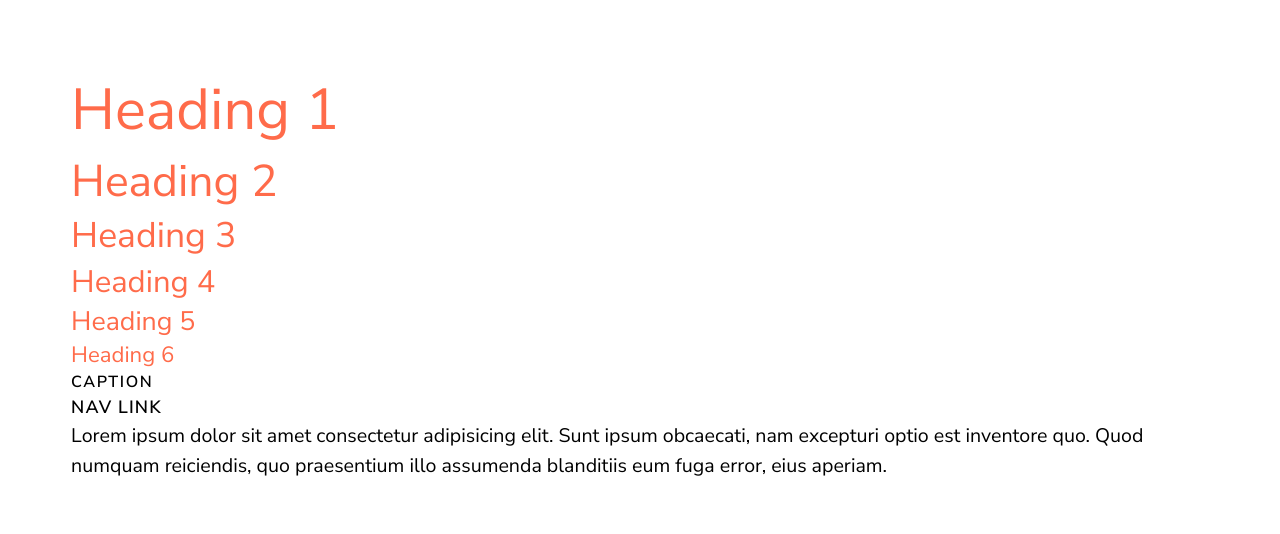
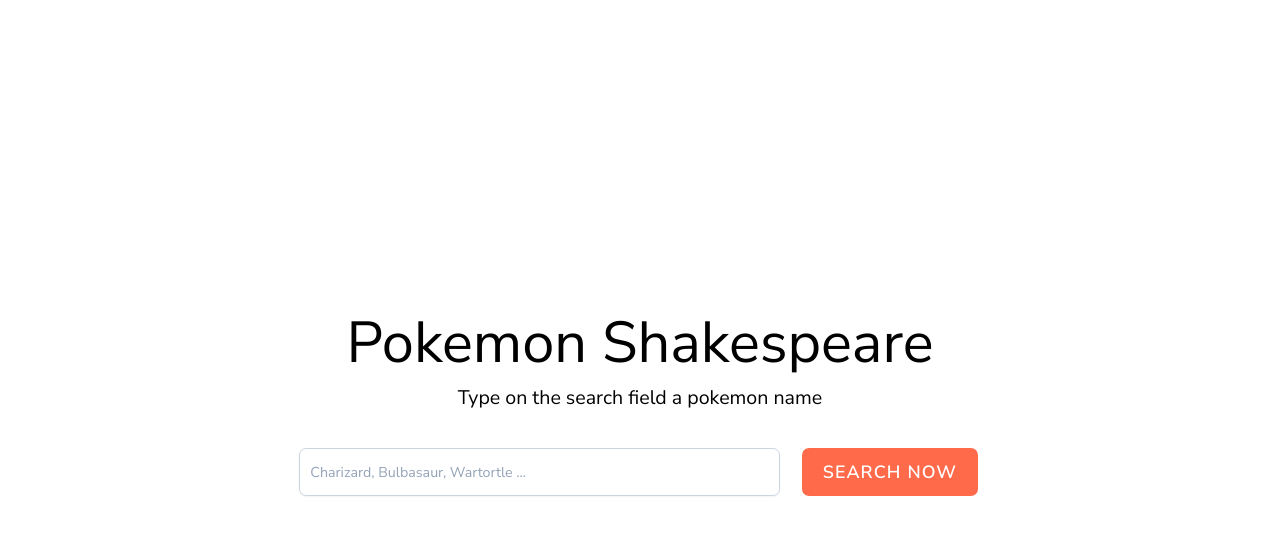
Before and after one commit to Pizzu/Pokemon-Shakespeare, a React (Create React App) app in the folder client/: page / in a window 1280 px wide. Shown: the top 534 px of the page. Built offline with nearby package versions, Linux system fonts and the light colour scheme.

Commit message:
Create Section Layout Component. Create basic Html structure in homepage

```diff
--- a/client/src/App.tsx
+++ b/client/src/App.tsx
@@ -1,22 +1,26 @@
 import React from "react";
+import { SectionLayout } from "./components/common";
 
 const App: React.FC = () => {
   return (
     <main>
-      <section>
-        <div className="container">
-          <h1 className="text-primary">Heading 1</h1>
-          <h2 className="text-primary">Heading 2</h2>
-          <h3 className="text-primary">Heading 3</h3>
-          <h4 className="text-primary">Heading 4</h4>
-          <h5 className="text-primary">Heading 5</h5>
-          <h6 className="text-primary">Heading 6</h6>
-          <p className="caption">Caption</p>
-          <button className="nav-link">Nav Link</button>
-          <p>Lorem ipsum dolor sit amet consectetur adipisicing elit. Sunt ipsum obcaecati, nam excepturi optio est inventore quo. Quod numquam reiciendis,
-            quo praesentium illo assumenda blanditiis eum fuga error, eius aperiam.</p>
+      <SectionLayout>
+        <div className="grid grid-flow-row gap-10 max-w-3xl mx-auto">
+          <div className="text-center">
+            <h1>Pokemon Shakespeare</h1>
+            <p>Type on the search field a pokemon name</p>
+          </div>
+          <form className="grid grid-cols-7 items-stretch gap-6">
+            <label htmlFor="pokemon" className="block col-span-5">
+              <input type="text" id="pokemon" name="pokemon" className="h-full px-3 py-2 bg-white border shadow-sm border-slate-300 placeholder-slate-400 focus:outline-none focus:border-primary focus:ring-primary block w-full rounded-lg focus:ring-1"
+                placeholder="Charizard, Bulbasaur, Wartortle ..." />
+            </label>
+            <div className="col-span-2">
+              <button className="nav-link bg-primary text-white rounded-lg px-6 py-3">Search Now</button>
+            </div>
+          </form>
         </div>
-      </section>
+      </SectionLayout>
     </main>
   );
 }
--- /dev/null
+++ b/client/src/components/common/index.ts
@@ -0,0 +1 @@
+export { default as SectionLayout } from "./section"
--- /dev/null
+++ b/client/src/components/common/section/index.tsx
@@ -0,0 +1,17 @@
+import { ReactNode } from "react"
+
+type SectionLayoutProps = {
+  children: ReactNode
+}
+
+const SectionLayout: React.FC<SectionLayoutProps> = ({ children }) => {
+  return (
+    <section className="h-screen flex items-center">
+      <div className="container">
+        {children}
+      </div>
+    </section>
+  )
+}
+
+export default SectionLayout
```
